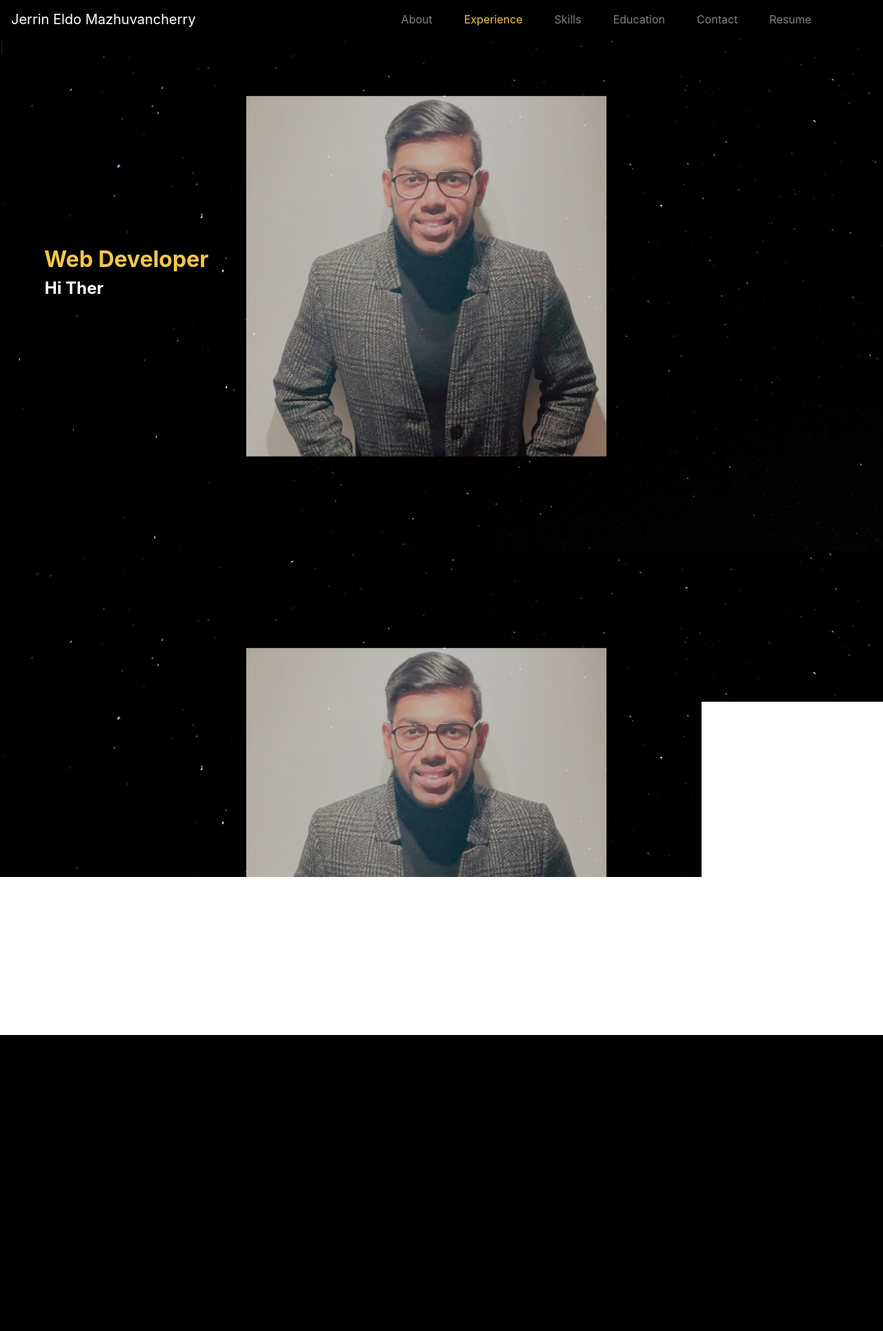
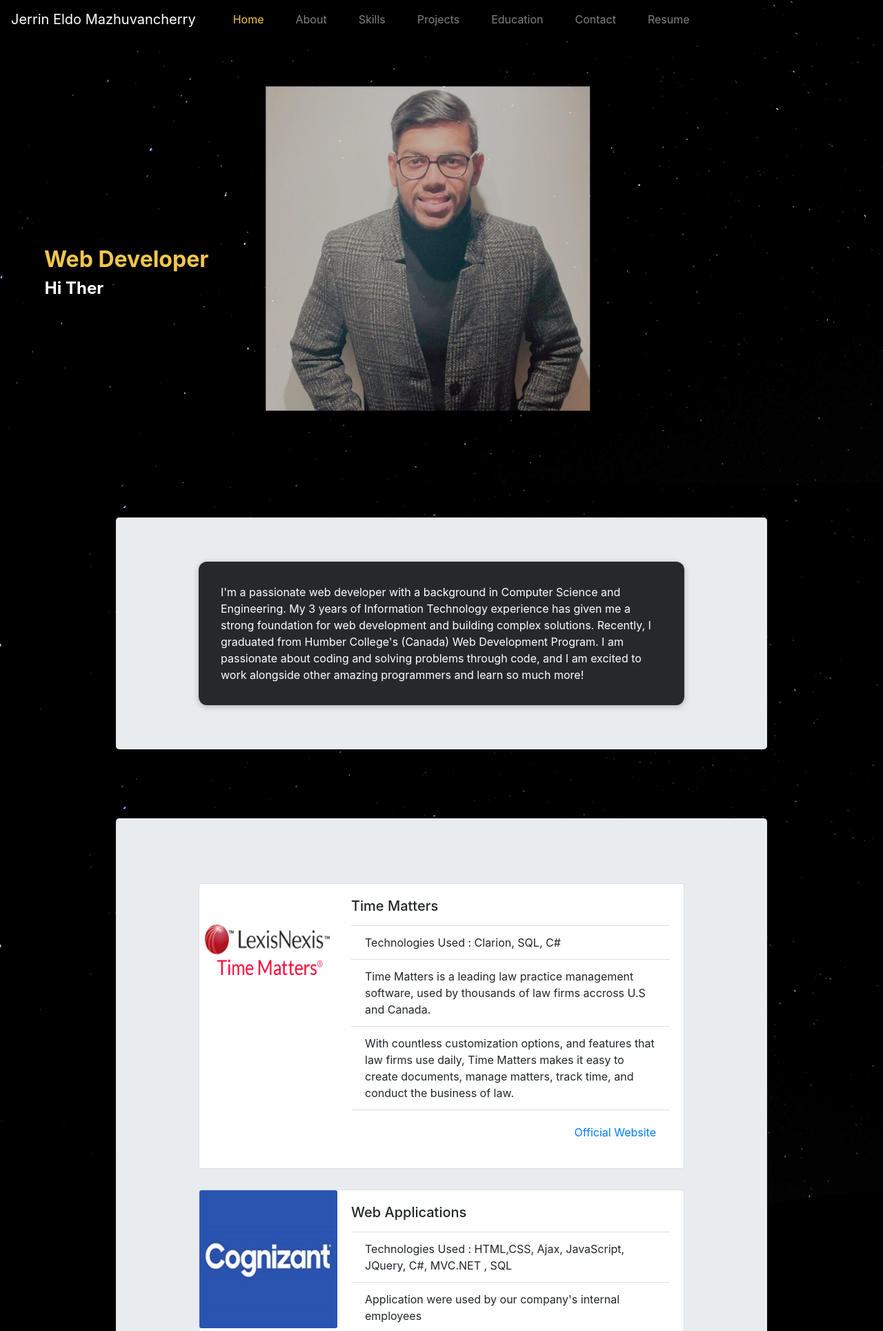
Before and after one commit to jerrineldo/Portfolio, a PHP site: page / in a window 1280 px wide. Shown: the top 1929 px of the page at 69% size. Before the commit the page ends 1500 px from the top, so only its background shows below. Run offline with PHP 8.4, Linux system fonts and the light colour scheme; some libraries are stand-ins or nearby versions.

Commit message:
Adding features

```diff
--- a/css/main.css
+++ b/css/main.css
@@ -1,27 +1,41 @@
-body{
+body {
   width: 100%;
   margin: 0 auto;
 }
 
-.main-container{
+html {
+  scroll-behavior: smooth;
+}
+
+.main-container {
+}
+
+.home-section {
   background: url(../images/Background.jpg);
-    height: 1500px;
+  height: 700px;
   width: 100%;
   background-attachment: fixed;
-    background-size: cover
+  background-size: cover;
+}
+
+.navbar {
+  position: fixed !important;
+  z-index: 9999;
 }
 
 .custom-nav {
   background-color: black !important;
 }
-.nav-link{
+
+.nav-link {
   margin-left: 30px;
 }
-.nav-link:hover{
+
+.nav-link:hover {
   color: #f2c64d !important;
 }
 
-.navbar-nav{
+.navbar-nav {
   margin-right: 5em;
 }
 
@@ -29,8 +43,8 @@ body{
   color: #f2c64d !important;
 }
 
-.designation{
-    color:#f2c64d;
+.designation {
+  color: #f2c64d;
   font-size: 2em;
   font-weight: bold;
   margin-left: 2em;
@@ -39,14 +53,102 @@ body{
   position: absolute;
 }
 
-.mainpage-message{
-    color:white;
-    top:50%;
+.mainpage-message {
+  color: white;
+  top: 50%;
   font-size: 1.5em;
   margin-left: 2.7em;
-    font-weight:700;
+  font-weight: 700;
 }
 
 .text-slider-items {
   display: none;
 }
+
+.section {
+  background: url(../images/Background-image.jpg);
+  height: auto;
+  width: 100%;
+  background-attachment: fixed;
+  background-size: cover;
+  padding: 50px;
+}
+
+.set-width {
+  width: 80%;
+}
+
+.about-description {
+  box-shadow: 0 2px 8px rgb(0, 0, 0, 0.25);
+  padding: 2rem;
+  border-radius: 12px;
+  background-color: #26292a;
+  width: 80%;
+  margin: 0 auto;
+  color: white;
+}
+
+.project-jumbotron {
+  margin: 0 auto;
+}
+.project-image {
+  width: 200px;
+  height: 200px;
+}
+.project-card {
+  width: 80%;
+  margin: 30px auto;
+}
+.project-card:hover {
+  box-shadow: 0 4px 8px 0 rgba(0, 0, 0, 0.2), 0 6px 20px 0 rgba(0, 0, 0, 0.19);
+}
+.card-body {
+  float: right;
+}
+.card-horizontal {
+  display: flex;
+  flex: 1 1 auto;
+}
+.skillsgrid li {
+  background-color: white;
+  padding: 10px;
+  list-style: none;
+  margin: 15px;
+  border-radius: 15px;
+  width: 80px;
+  height: 80px;
+  box-shadow: 0px 4px 8px rgba(134, 151, 168, 0.1);
+  border: 1px solid #eee;
+  transition: all 0.3s ease-in;
+  display: inline-block;
+}
+
+.skillsgrid li p {
+  margin-top: 0px;
+  font-size: 13px ;
+  text-align: center;
+}
+
+.skillcontainer img{
+  width: 40px;
+}
+.skillcontainer p{
+  font-size: 12px;
+}
+
+.skill-section{
+  padding: 50px;
+}
+
+.sectionhead hr {
+  margin-top: 1rem;
+  margin-bottom: 1rem;
+  border: 0;
+  width: 5%;
+  float: left;
+  border-top: 1px solid black;
+  margin-right: 10px;
+}
+.sectionhead span {
+  font-size: 12px;
+}
--- a/index.html
+++ b/index.html
@@ -1,11 +1,22 @@
 <!DOCTYPE html>
 <html lang="en">
   <head>
-    <meta charset="UTF-8">
-    <meta http-equiv="X-UA-Compatible" content="IE=edge">
-    <meta name="viewport" content="width=device-width, initial-scale=1.0">
-    <link rel="stylesheet" href="https://maxcdn.bootstrapcdn.com/bootstrap/4.0.0/css/bootstrap.min.css" integrity="sha384-Gn5384xqQ1aoWXA+058RXPxPg6fy4IWvTNh0E263XmFcJlSAwiGgFAW/dAiS6JXm" crossorigin="anonymous">
-    <link rel="stylesheet" href="css/main.css">
+    <meta charset="UTF-8" />
+    <meta http-equiv="X-UA-Compatible" content="IE=edge" />
+    <meta name="viewport" content="width=device-width, initial-scale=1.0" />
+    <link
+      rel="stylesheet"
+      href="https://maxcdn.bootstrapcdn.com/bootstrap/4.0.0/css/bootstrap.min.css"
+      integrity="sha384-Gn5384xqQ1aoWXA+058RXPxPg6fy4IWvTNh0E263XmFcJlSAwiGgFAW/dAiS6JXm"
+      crossorigin="anonymous"
+    />
+    <link rel="stylesheet" href="css/main.css" />
+    <link
+      rel="stylesheet"
+      href="https://use.fontawesome.com/releases/v5.5.0/css/all.css"
+      integrity="sha384-B4dIYHKNBt8Bc12p+WXckhzcICo0wtJAoU8YZTY5qE0Id1GSseTk6S+L3BlXeVIU"
+      crossorigin="anonymous"
+    />
     <script type="text/javascript" src="js/jquery-3.5.1.js"></script>
     <script type="text/javascript" src="js/script.js"></script>
     <script src="js/typed.js-master/typed.js-master/lib/typed.min.js"></script>
@@ -14,17 +25,27 @@
   <body>
     <div class="main-container">
       <nav class="navbar navbar-expand-lg navbar-dark custom-nav">
-            <a class="navbar-brand" href="#">
-              Jerrin Eldo Mazhuvancherry
-            </a>
-            <button class="navbar-toggler" type="button" data-toggle="collapse" data-target="#navbarNavAltMarkup" aria-controls="navbarNavAltMarkup" aria-expanded="false" aria-label="Toggle navigation">
+        <a class="navbar-brand" href="#"> Jerrin Eldo Mazhuvancherry </a>
+        <button
+          class="navbar-toggler"
+          type="button"
+          data-toggle="collapse"
+          data-target="#navbarNavAltMarkup"
+          aria-controls="navbarNavAltMarkup"
+          aria-expanded="false"
+          aria-label="Toggle navigation"
+        >
           <span class="navbar-toggler-icon"></span>
         </button>
-            <div class="collapse navbar-collapse navbar-right justify-content-end" id="navbarNavAltMarkup">
+        <div
+          class="collapse navbar-collapse navbar-right justify-content-end"
+          id="navbarNavAltMarkup"
+        >
           <div class="navbar-nav">
-                    <a class="nav-item nav-link" href="#">About</a>
-                    <a class="nav-item nav-link active" href="#">Experience</a>
-                    <a class="nav-item nav-link" href="#">Skills</a>
+            <a class="nav-item nav-link active" href="#home-section">Home</a>
+            <a class="nav-item nav-link" href="#about-section">About</a>
+            <a class="nav-item nav-link" href="#skill-section">Skills</a>
+            <a class="nav-item nav-link" href="#projects-section">Projects</a>
             <a class="nav-item nav-link" href="#">Education</a>
             <a class="nav-item nav-link" href="#">Contact</a>
             <a class="nav-item nav-link" href="#">Resume</a>
@@ -32,12 +53,302 @@
         </div>
       </nav>
       <!-- <img style = "width: 100%;" src="images/Background.jpg"> -->
+      <div class="home-section" id="home-section">
         <p class="text-lg-left designation">Web Developer</p>
-        <span class="text-slider-items">
-            Hi There, Nice to Meet You!
-        </span>
-        <strong class="text-lg-left text-slider designation mainpage-message"></strong>
+        <span class="text-slider-items"> Hi There, Nice to Meet You! </span>
+        <strong
+          class="text-lg-left text-slider designation mainpage-message"
+        ></strong>
       </div>
-
+      <div
+        class="about-section section d-flex justify-content-center"
+        id="about-section"
+      >
+        <div class="jumbotron my-auto set-width">
+          <p
+            class="
+              about-description
+              row
+              align-items-center
+              justify-content-center
+            "
+          >
+            I'm a passionate web developer with a background in Computer Science
+            and Engineering. My 3 years of Information Technology experience has
+            given me a strong foundation for web development and building
+            complex solutions. Recently, I graduated from Humber College's
+            (Canada) Web Development Program. I am passionate about coding and
+            solving problems through code, and I am excited to work alongside
+            other amazing programmers and learn so much more!
+          </p>
+        </div>
+      </div>
+      <!-- Start of Project Section -->
+      <div class="projects-section section" id="projects-section">
+        <div class="jumbotron my-auto set-width project-jumbotron">
+          <!-- Project 1  -->
+          <div
+            class="
+              card
+              row
+              align-items-center
+              justify-content-center
+              project-card
+            "
+          >
+            <div class="card-horizontal">
+              <img
+                class="card-img float-left project-image"
+                src="./images/TimeMatters-Logo.jpg"
+                alt="Card image cap"
+              />
+              <div class="card-body">
+                <h5 class="card-title">Time Matters</h5>
+                <p class="card-text"></p>
+                <ul class="list-group list-group-flush">
+                  <li class="list-group-item">
+                    Technologies Used : Clarion, SQL, C#
+                  </li>
+                  <li class="list-group-item">
+                    Time Matters is a leading law practice management software,
+                    used by thousands of law firms accross U.S and Canada.
+                  </li>
+                  <li class="list-group-item">
+                    With countless customization options, and features that law
+                    firms use daily, Time Matters makes it easy to create
+                    documents, manage matters, track time, and conduct the
+                    business of law.
+                  </li>
+                </ul>
+                <div class="card-body">
+                  <a
+                    href="https://pclawtimematters.ca/timematters/"
+                    class="card-link"
+                    >Official Website</a
+                  >
+                </div>
+              </div>
+            </div>
+          </div>
+          <!-- End of Project 1 -->
+          <!-- Project 2  -->
+          <div
+            class="
+              card
+              row
+              align-items-center
+              justify-content-center
+              project-card
+            "
+          >
+            <div class="card-horizontal">
+              <img
+                class="card-img float-left project-image"
+                src="./images/Cognizant-Logo.jpg"
+                alt="Card image cap"
+              />
+              <div class="card-body">
+                <h5 class="card-title">Web Applications</h5>
+                <p class="card-text"></p>
+                <ul class="list-group list-group-flush">
+                  <li class="list-group-item">
+                    Technologies Used : HTML,CSS, Ajax, JavaScript, JQuery, C#,
+                    MVC.NET , SQL
+                  </li>
+                  <li class="list-group-item">
+                    Application were used by our company's internal employees
+                  </li>
+                </ul>
+              </div>
+            </div>
+          </div>
+          <!-- End of Project 2 -->
+          <!-- Project 3  -->
+          <div
+            class="
+              card
+              row
+              align-items-center
+              justify-content-center
+              project-card
+            "
+          >
+            <div class="card-horizontal">
+              <img
+                class="card-img float-left project-image"
+                src="./images/Restaurant-Website.png"
+                alt="Card image cap"
+              />
+              <div class="card-body">
+                <h5 class="card-title">Restaurant Website</h5>
+                <p class="card-text"></p>
+                <ul class="list-group list-group-flush">
+                  <li class="list-group-item">
+                    Technologies Used : HTML, CSS, JQuery, JavaScript
+                  </li>
+                  <li class="list-group-item">
+                    Worked with a team to develop a restaurant Website from
+                    scratch.
+                  </li>
+                  <li class="list-group-item">
+                    I was specifically involved in incorporating a Maps facility
+                    in one of the pages using the Maps API. I also specifically
+                    worked on a game page where the user never wins.
+                  </li>
+                </ul>
+                <div class="card-body">
+                  <a
+                    href="https://github.com/jerrineldo/RestaurantProject"
+                    class="card-link"
+                    >Github</a
+                  >
+                </div>
+              </div>
+            </div>
+          </div>
+          <!-- End of Project 3 -->
+          <!-- Project 4  -->
+          <div
+            class="
+              card
+              row
+              align-items-center
+              justify-content-center
+              project-card
+            "
+          >
+            <div class="card-horizontal">
+              <img
+                class="card-img float-left project-image"
+                src="./images/HospitalProject.png"
+                alt="Card image cap"
+              />
+              <div class="card-body">
+                <h5 class="card-title">Hospital Redesign Website</h5>
+                <p class="card-text"></p>
+                <ul class="list-group list-group-flush">
+                  <li class="list-group-item">
+                    Technologies Used : HTML, CSS, JQuery, JavaScript,
+                    Bootstrap, C#, MVC.NET, Microsoft SQL Server, Entity
+                    Framework
+                  </li>
+                  <li class="list-group-item">
+                    Worked with a team to redesign a hospital Website.
+                  </li>
+                  <li class="list-group-item">
+                    I was specifically involved in implementing a departments
+                    and testimonials feature for the website.
+                  </li>
+                  <li class="list-group-item">
+                    This was a fully functional website with an inbuild CMS
+                    feature. Admins would have the functionality to do CRUD
+                    operations on all the testimoials in the database.
+                  </li>
+                </ul>
+                <div class="card-body">
+                  <a
+                    href="https://github.com/jerrineldo/HospitalProject"
+                    class="card-link"
+                    >Github</a
+                  >
+                </div>
+              </div>
+            </div>
+          </div>
+          <!-- End of Project 4 -->
+          <!-- Project 5  -->
+          <div
+            class="
+              card
+              row
+              align-items-center
+              justify-content-center
+              project-card
+            "
+          >
+            <div class="card-horizontal">
+              <img
+                class="card-img float-left project-image"
+                src="./images/ChopperForce.png"
+                alt="Card image cap"
+              />
+              <div class="card-body">
+                <h5 class="card-title">ChopperForceFive</h5>
+                <p class="card-text"></p>
+                <ul class="list-group list-group-flush">
+                  <li class="list-group-item">
+                    Technologies Used : HTML, CSS, JavaScript, Bootstrap, PHP,
+                    SQL
+                  </li>
+                  <li class="list-group-item">
+                    An HR application developed for the us army.
+                  </li>
+                  <li class="list-group-item">
+                    Implemented A login Functionality for the Application
+                  </li>
+                  <li class="list-group-item">
+                    Created a Personnel, and Fitness Report pages for the
+                    application
+                  </li>
+                </ul>
+                <div class="card-body">
+                  <a
+                    href="https://github.com/jerrineldo/ChopperForce"
+                    class="card-link"
+                    >GitHub</a
+                  >
+                  <a
+                    href="https://chopperforce-hr-app.herokuapp.com/Pages/Login.php"
+                    class="card-link"
+                    >Live</a
+                  >
+                </div>
+              </div>
+            </div>
+          </div>
+          <!-- End of Project 5 -->
+        </div>
+      </div>
+      <!-- End of Project Section -->
+      <!-- Start of skill Section -->
+      <div
+        class="skill-section section d-flex justify-content-center"
+        id="skill-section"
+      >
+        <div class="jumbotron my-auto set-width">
+          <div class="sectionhead">
+            <span><hr/>CHECK OUT MY</span>
+            <h2>Skills</h2>
+          </div>
+          <ul class="skillsgrid">
+            <li>
+              <div class="skillcontainer"><img src="https://img.icons8.com/ultraviolet/40/000000/html-filetype.png"/></div>
+              <p>HTML</p>
+            </li>
+            <li>
+              <div class="skillcontainer"><img src="https://img.icons8.com/ultraviolet/40/000000/css-filetype.png"/></div>
+              <p>CSS</p>
+            </li>
+            <li>
+              <div class="skillcontainer"><img src="https://img.icons8.com/nolan/64/javascript.png"/></div>
+              <p>JavaScript</p>
+            </li>
+            <li>
+              <div class="skillcontainer"><img src="https://img.icons8.com/ios-filled/50/000000/jquery.png"/></i></div>
+              <p>Jquery</p>
+            </li>
+            <li>
+              <div class="skillcontainer"><img src="https://img.icons8.com/fluent/48/000000/visual-studio-code-2019.png"/></div>
+              <p>VS Code</p>
+            </li>
+            <li>
+              <div class="skillcontainer"><img src="https://img.icons8.com/cute-clipart/64/000000/github.png"/></div>
+              <p>GitHub</p>
+            </li>
+          </ul>
+        </div>
+      </div>
+      <!-- End of Skill Section -->
+    </div>
   </body>
 </html>
```
Also changed, not shown: images/Background-image.jpg (added), images/ChopperForce.png (added), images/Cognizant-Logo.jpg (added), images/HospitalProject.png (added), images/Restaurant-Website.png (added), images/TimeMatters-Logo.jpg (added). Lines whose indentation alone changed are shown as unchanged.
